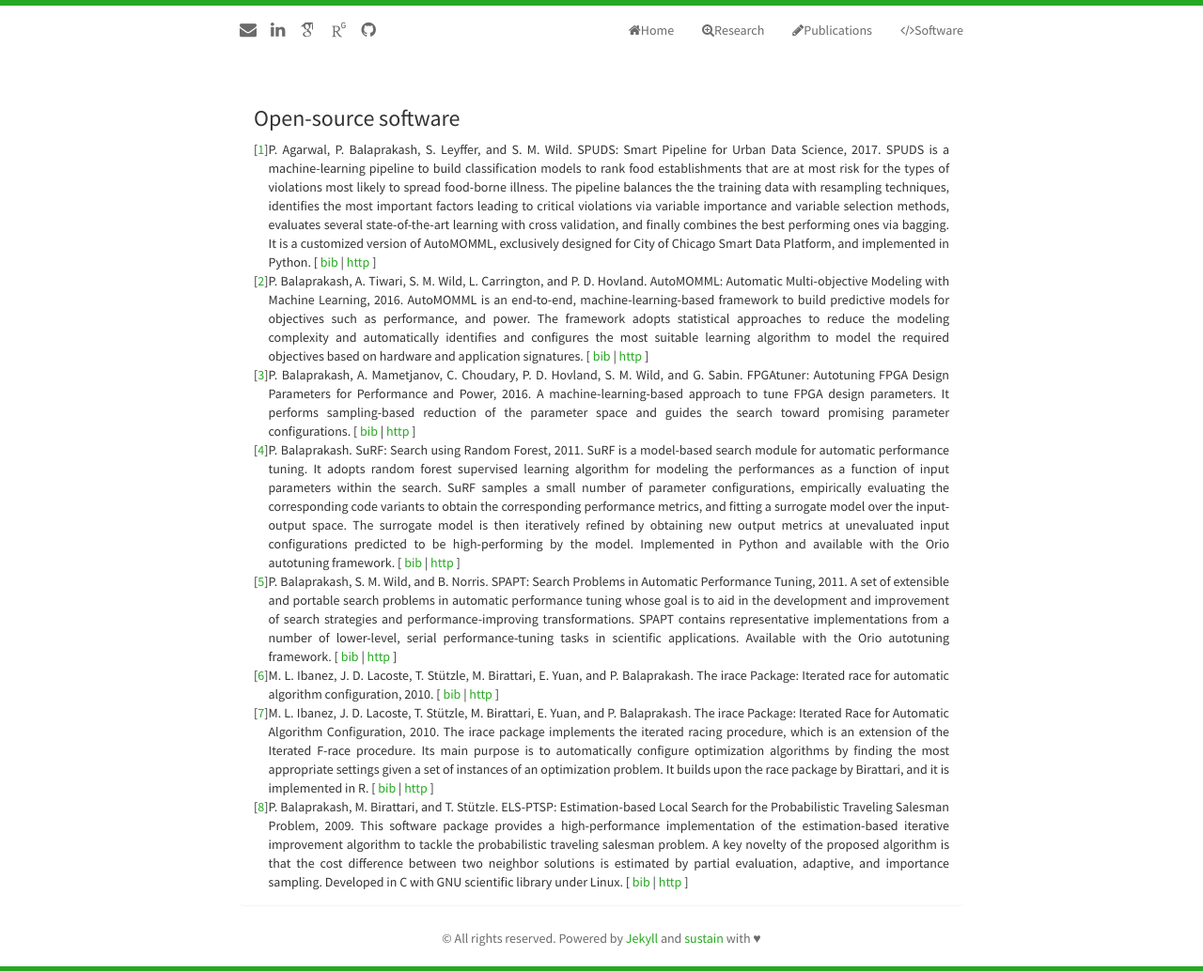
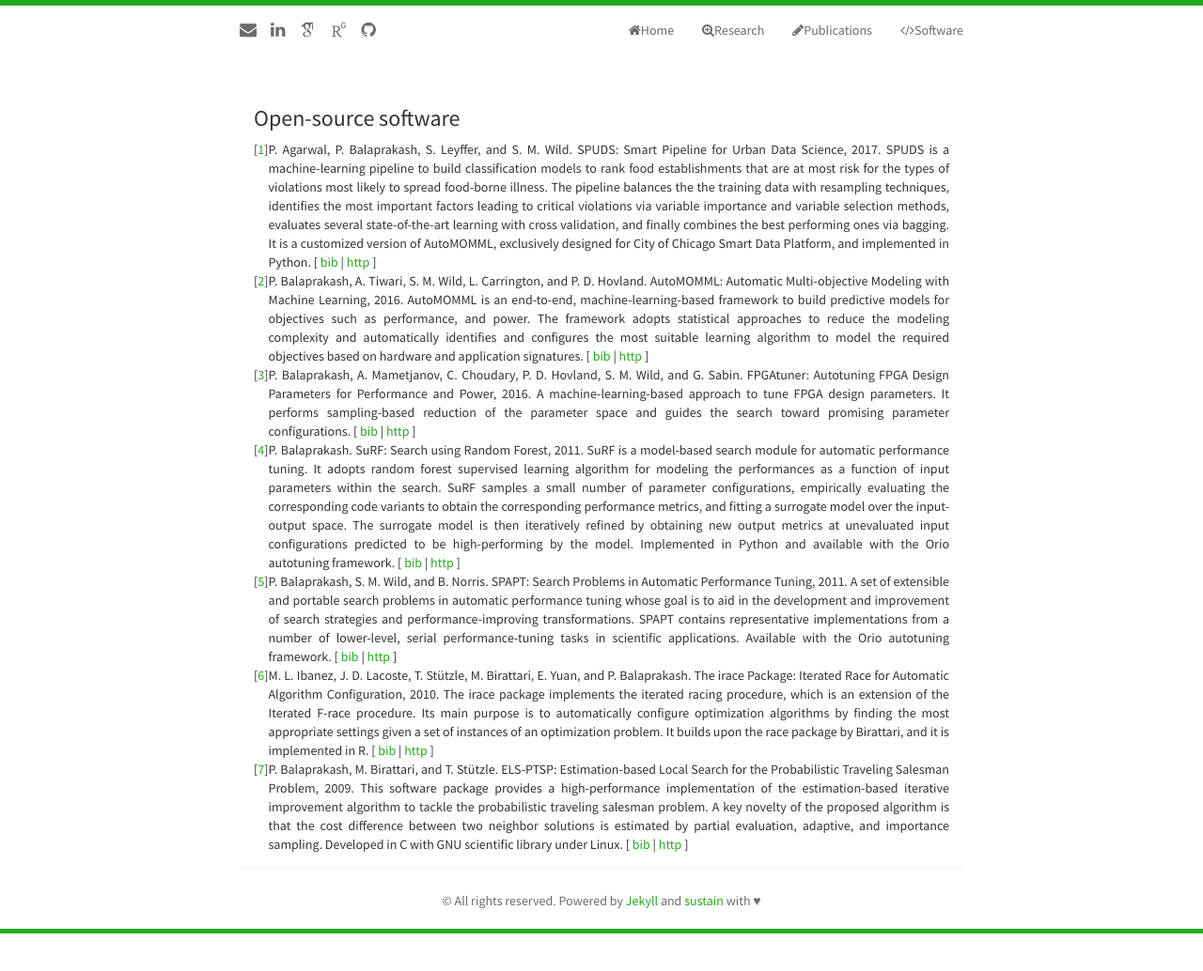
Before and after one commit to pbalapra/pbalapra.github.io, a Jekyll site: the page built from software.html, in a window 1280 px wide. Shown: the whole page at 94% size. Built offline with Jekyll 4.4.1, drawn with Linux system fonts in a browser that asks for light colours; nearby versions of some CDN libraries; some web fonts are replaced; after the commit the page ends 994 px from its top, so only the background shows below that.

Commit message:
updating software

```diff
--- a/_includes/pbalapra-software.html
+++ b/_includes/pbalapra-software.html
@@ -111,23 +111,7 @@ P.&nbsp;Balaprakash, S.&nbsp;M. Wild, and B.&nbsp;Norris.
 
 <tr valign="top">
 <td align="right" class="bibtexnumber">
-[<a name="irace2010a">6</a>]
-</td>
-<td class="bibtexitem" align="justify">
-M.&nbsp;L. Ibanez, J.&nbsp;D. Lacoste, T.&nbsp;St&uuml;tzle, M.&nbsp;Birattari, E.&nbsp;Yuan, and
-  P.&nbsp;Balaprakash.
- The irace Package: Iterated race for automatic algorithm
-  configuration, 2010.
-[&nbsp;<a href="pbalapra-software_bib.html#irace2010a">bib</a>&nbsp;|
-<a href="http://cran.r-project.org/web/packages/irace/">http</a>&nbsp;]
-
-</td>
-</tr>
-
-
-<tr valign="top">
-<td align="right" class="bibtexnumber">
-[<a name="irace2010">7</a>]
+[<a name="irace2010">6</a>]
 </td>
 <td class="bibtexitem" align="justify">
 M.&nbsp;L. Ibanez, J.&nbsp;D. Lacoste, T.&nbsp;St&uuml;tzle, M.&nbsp;Birattari, E.&nbsp;Yuan, and
@@ -148,7 +132,7 @@ M.&nbsp;L. Ibanez, J.&nbsp;D. Lacoste, T.&nbsp;St&uuml;tzle, M.&nbsp;Birattari,
 
 <tr valign="top">
 <td align="right" class="bibtexnumber">
-[<a name="els-ptsp2009">8</a>]
+[<a name="els-ptsp2009">7</a>]
 </td>
 <td class="bibtexitem" align="justify">
 P.&nbsp;Balaprakash, M.&nbsp;Birattari, and T.&nbsp;St&uuml;tzle.
```
Also changed, not shown: _includes/pbalapra-software_bib.html (+1 -13 lines).
